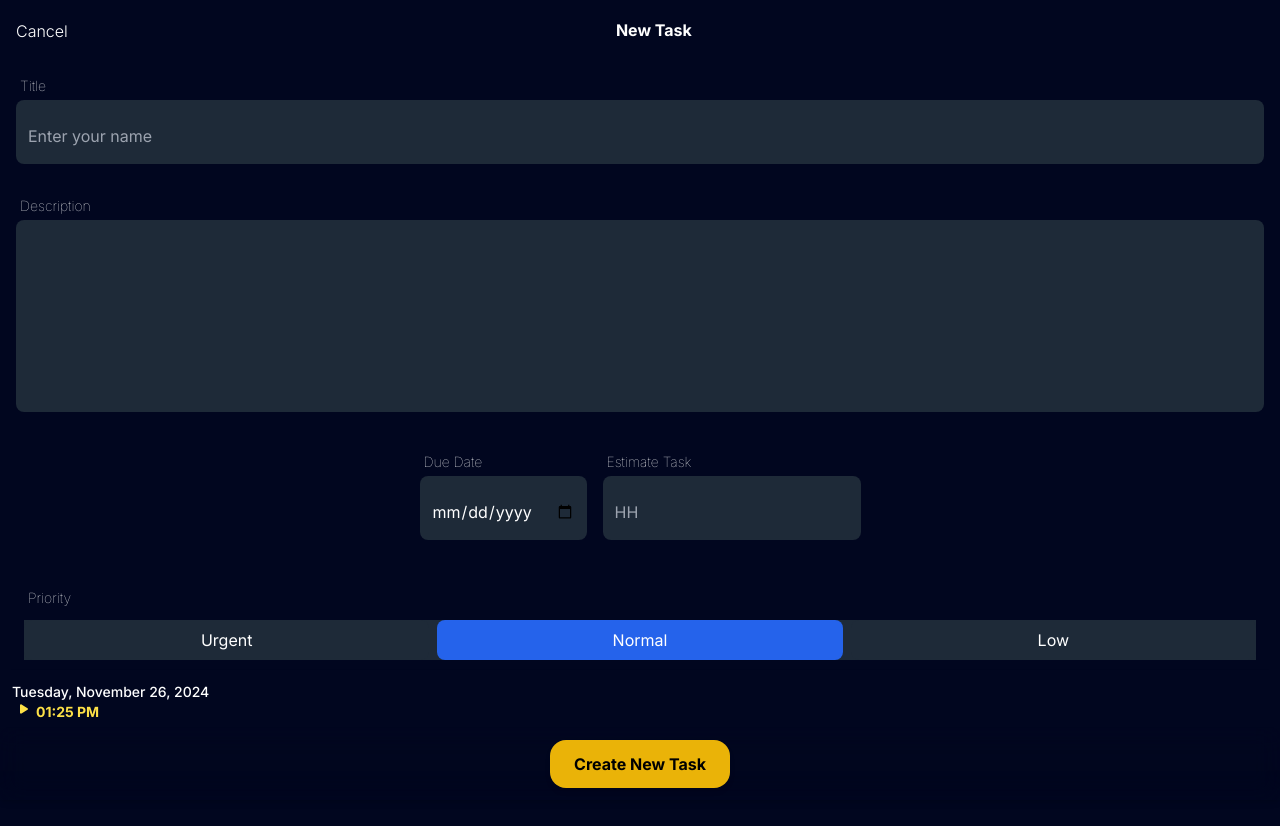
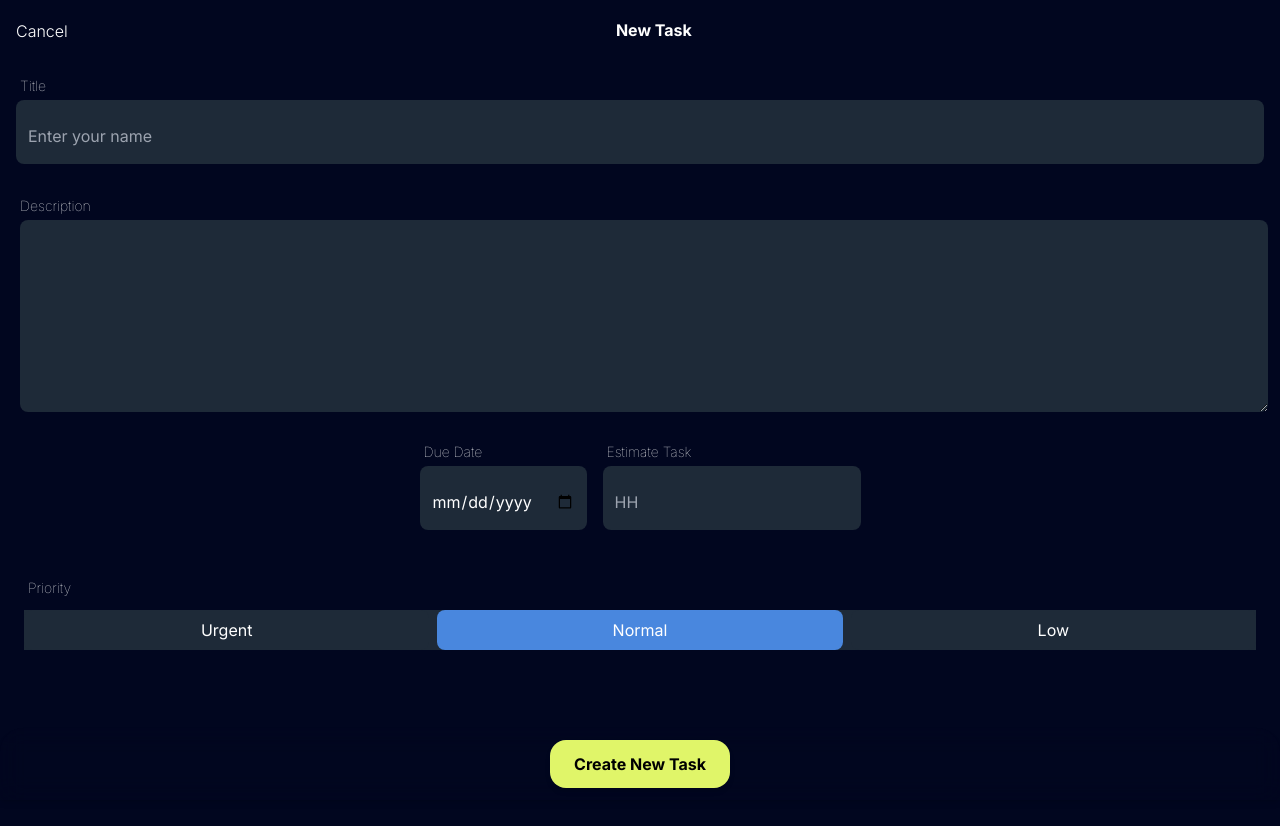
Before and after one commit to fenan-yosef/tg-mini-app, a Next.js app: page /new-task in a window 1280 px wide. Shown: the top 826 px of the page. After the commit the page ends 800 px from the top, so only its background shows below. Built offline with nearby package versions, Linux system fonts and the light colour scheme.

Commit message:
done, passing to backend

```diff
--- a/package.json
+++ b/package.json
@@ -13,6 +13,7 @@
     "@fortawesome/free-solid-svg-icons": "^6.7.1",
     "@fortawesome/react-fontawesome": "^0.2.2",
     "framer-motion": "^11.11.17",
+    "mongodb": "^6.11.0",
     "next": "14.2.18",
     "react": "^18",
     "react-dom": "^18",
--- a/src/app/components/BottomNav.js
+++ b/src/app/components/BottomNav.js
@@ -1,5 +1,7 @@
 "use client";
 
+import { faPlay } from "@fortawesome/free-solid-svg-icons";
+import { FontAwesomeIcon } from "@fortawesome/react-fontawesome";
 import { usePathname } from "next/navigation"; // Hook to get current route
 import { useState } from "react";
 
@@ -9,26 +11,57 @@ export default function BottomNav() {
 
     const [isCreating, setIsCreating] = useState(false); // Optional: local state
 
+    const now = new Date();
+    const formattedDate = now.toLocaleDateString('en-US', {
+        weekday: 'long',
+        month: 'long',
+        day: 'numeric',
+        year: 'numeric',
+    });
+
+    const formattedTime = now.toLocaleTimeString('en-US', {
+        hour: '2-digit',
+        minute: '2-digit',
+    });
+
+
     return (
-        <nav className="fixed bottom-0 left-0 p-3 w-full bg-transparent backdrop-blur-md shadow-md">
+        <>
+            <nav className="fixed bottom-0 left-0 p-3 w-full bg-transparent backdrop-blur-md shadow-md rounded-tl-3xl rounded-tr-3xl">
                 {isTasksPage ? (
                     <div className="flex justify-center">
                         <button
-                        className="bg-yellow-500 text-black font-bold py-3 px-6 rounded-2xl shadow-md"
+                            className="bg-[#e0f569] text-black font-bold py-3 px-6 rounded-2xl shadow-md"
                             onClick={() => setIsCreating(true)} // Replace with form submission logic
                         >
                             Create New Task
                         </button>
                     </div>
                 ) : (
-                <div className="flex justify-around items-center p-3">
+                    <>
+                        {/* Fixed Date UI */}
+                        <div className="fixed bg-[#01061f] mb-10 bottom-[30px] left-0 w-full ">
+                            <div className={`flex justify-center items-start flex-col text-white py-3 px-3 shadow-lg `}>
+                                <span className="text-sm font-medium">
+                                    {formattedDate}
+                                </span>
+                                <span className="ml-2 text-yellow-300 text-sm font-bold flex">
+                                    <FontAwesomeIcon icon={faPlay} className='w-2 mr-2' />{formattedTime}
+                                </span>
+                            </div>
+                        </div>
+
+
+                        <div className="flex justify-around items-center p-3 rounded-lg  ">
                             <NavLink href="/" icon='faHome' label="Home" />
-                    <NavLink href="/tasks" icon="fa-tasks" label="Tasks" />
+                            {/* <NavLink href="/tasks" icon="fa-tasks" label="Tasks" /> */}
                             <NavLink href="/new-task" icon="faUser" label="New" />
                             <NavLink href="/projects" icon="faUser" label="Projects" />
                         </div>
+                    </>
                 )}
             </nav>
+        </>
     );
 }
 
--- a/src/app/layout.js
+++ b/src/app/layout.js
@@ -1,5 +1,3 @@
-import { faPlay } from '@fortawesome/free-solid-svg-icons';
-import { FontAwesomeIcon } from '@fortawesome/react-fontawesome';
 import { Inter } from 'next/font/google';
 import './globals.css';
 import styles from './layout.module.css';
@@ -12,20 +10,6 @@ export const metadata = {
 };
 
 export default function RootLayout({ children }) {
-
-  const now = new Date();
-  const formattedDate = now.toLocaleDateString('en-US', {
-    weekday: 'long',
-    month: 'long',
-    day: 'numeric',
-    year: 'numeric',
-  });
-
-  const formattedTime = now.toLocaleTimeString('en-US', {
-    hour: '2-digit',
-    minute: '2-digit',
-  });
-
   return (
 
     <html lang="en">
@@ -35,17 +19,6 @@ export default function RootLayout({ children }) {
       <body className={`${inter.className} ${styles["dark-blue"]} text-white`}>
         <div className="min-h-screen flex flex-col">
           <main className="flex-1">{children}</main>
-          {/* Fixed Date UI */}
-          <div className="fixed bottom-[30px] left-0 w-full">
-            <div className={`flex pb-12 justify-center items-start flex-col ${styles["dark-blue"]} text-white py-3 px-3 shadow-lg`}>
-              <span className="text-sm font-medium">
-                {formattedDate}
-              </span>
-              <span className="ml-2 text-yellow-300 text-sm font-bold flex">
-                <FontAwesomeIcon icon={faPlay} className='w-2 mr-2' />{formattedTime}
-              </span>
-            </div>
-          </div>
           {/* Bottom Navbar */}
           {/* <nav className="fixed bottom-0 left-0 p-3 w-full bg-gray-800 shadow-md border-t rounded-tl-3xl rounded-tr-3xl border-gray-700">
             <div className="flex justify-around items-center p-3">
@@ -55,12 +28,7 @@ export default function RootLayout({ children }) {
               <NavLink href="/projects" icon="faUser" label="Projects" />
             </div>
           </nav> */}
-          {<BottomNav /> || <div className="flex justify-around items-center p-3">
-            <NavLink href="/" icon='faHome' label="Home" />
-            <NavLink href="/tasks" icon="fa-tasks" label="Tasks" />
-            <NavLink href="/new-task" icon="faUser" label="New" />
-            <NavLink href="/projects" icon="faUser" label="Projects" />
-          </div>}
+          <BottomNav />
         </div>
       </body>
     </html>
--- a/src/app/new-task/page.js
+++ b/src/app/new-task/page.js
@@ -14,7 +14,7 @@ export default function TasksPage() {
   ];
 
   return (
-    <div className="mb-56">
+    <div className="">
       {/* Header */}
       <div className="p-4 flex">
         <NavLink styles="font-light" href="/" icon="faHome" label="Cancel" />
@@ -30,7 +30,11 @@ export default function TasksPage() {
         <CustomInput type="text" placeholder="Enter your name" />
 
         <ThinText label={"Description"} />
-        <CustomInput type="text" placeholder="" additionalStyles="min-h-48" />
+        {/* <CustomInput type="text" placeholder="" additionalStyles="min-h-48" /> */}
+        <textarea
+          placeholder=""
+          className={`bg-[#1e2a38] min-h-48 text-white ml-1 w-full px-3 py-2 rounded-lg focus:outline-none focus:ring-2 focus:ring-offset-blue-900 `}
+        />
 
         {/* Time */}
         <div className="flex justify-center align-middle ">
@@ -56,7 +60,7 @@ export default function TasksPage() {
                 key={priority.value}
                 onClick={() => setSelectedPriority(priority.value)}
                 className={`flex-1 text-white px-4 py-2 rounded-lg ${selectedPriority === priority.value
-                  ? "bg-blue-600"
+                  ? "bg-[#4987de]"
                   : "bg-[#1e2a38]"
                   } focus:outline-none transition duration-300`}
               >
```
Also changed, not shown: api/tasks.js (added, +25 -0 lines), lib/mongodb.js (added, +26 -0 lines), 1 other file (tests, documents, lock files or other folders). Lines whose indentation alone changed are shown as unchanged.
